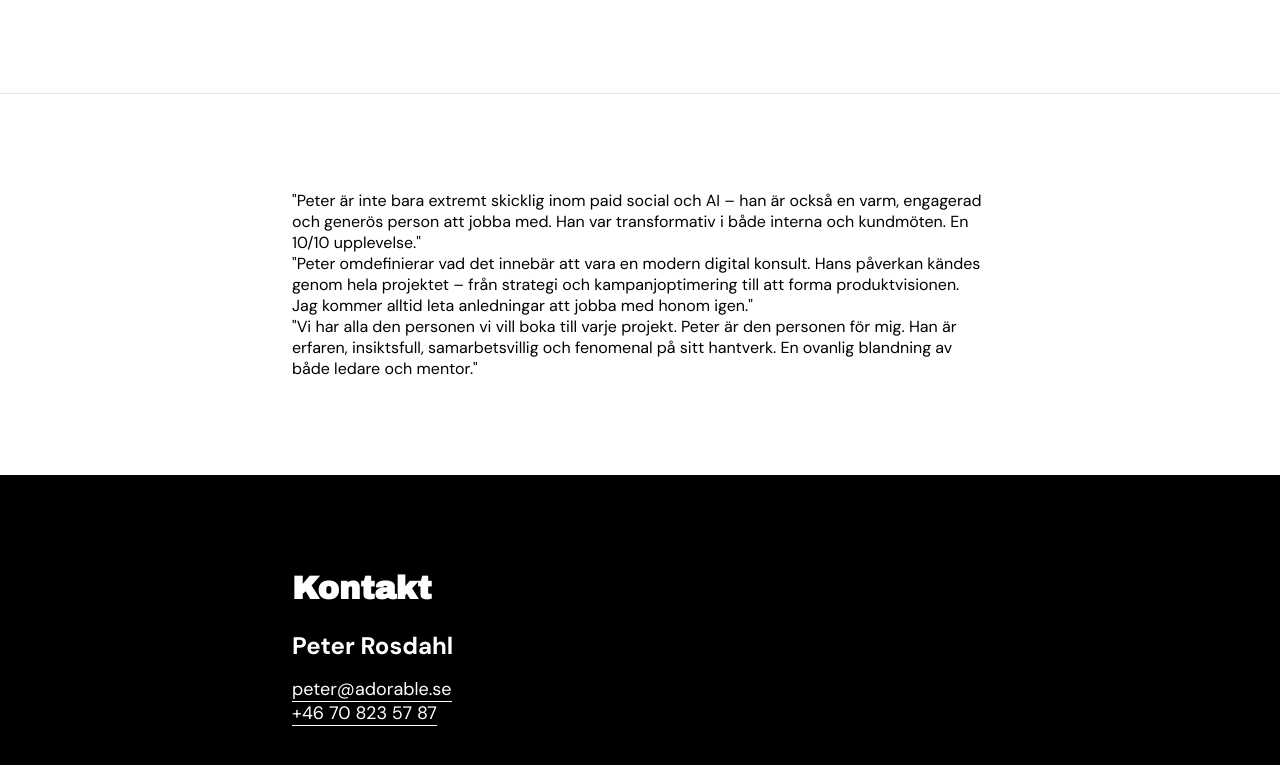
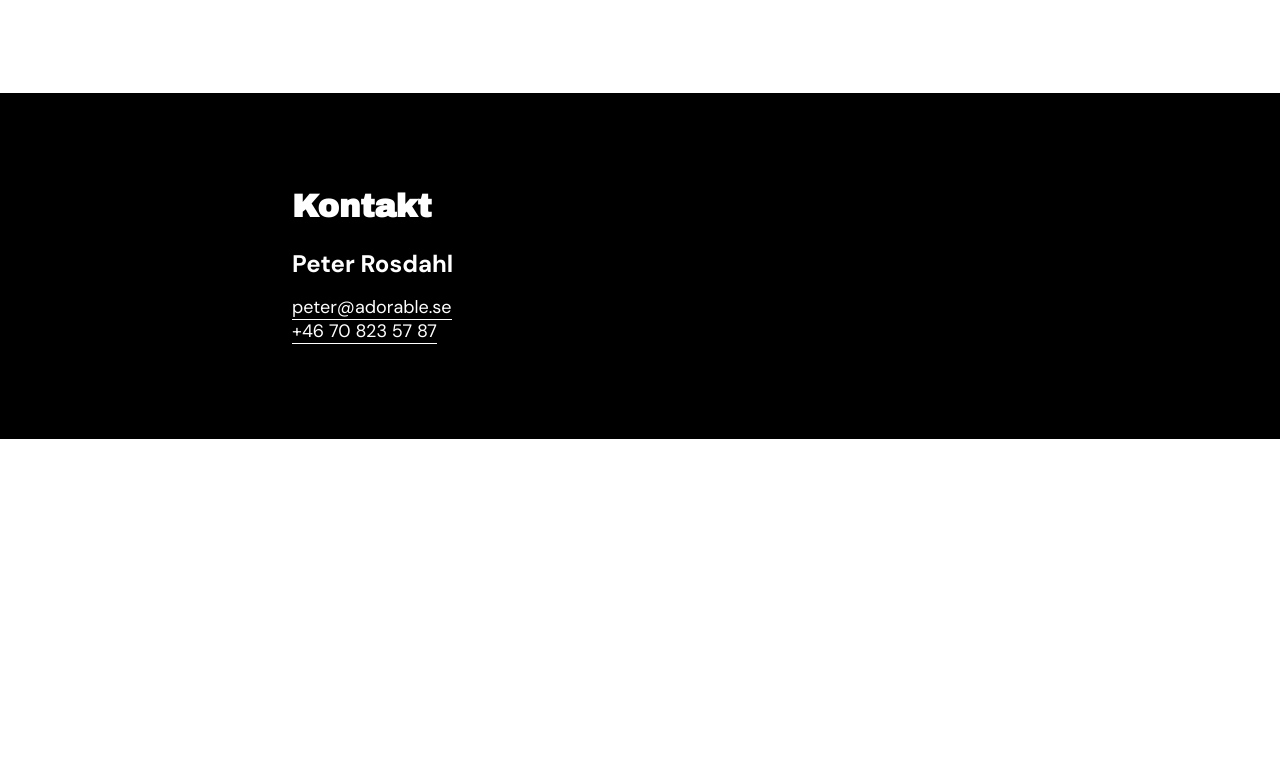
Before and after one commit to PeterRosdahl/adorable-website, an Astro site: page / in a window 1280 px wide. Shown: the part 1034-1799 px from the top of the page. After the commit the page ends 1473 px from the top, so only its background shows below. Built offline with nearby package versions, Linux system fonts and the light colour scheme; Astro itself is replaced by a stand-in of ours.

Commit message:
Ta bort testimonials från index.astro

```diff
--- a/src/pages/index.astro
+++ b/src/pages/index.astro
@@ -25,29 +25,6 @@ import Layout from '../layouts/Layout.astro';
 				<div class="service-item">
 					<h2><a href="/paid-social">Paid Social</a></h2>
 					<p>Meta Ads, LinkedIn, Google Ads. Strategi, uppsättning, optimering. Fokus på resultat som går att mäta.</p>
-				</div>
-			</div>
-		</section>
-
-		<!-- Testimonials -->
-		<section class="section testimonials">
-			<div class="container">
-				<div class="testimonial">
-					<p class="testimonial-text">
-						"Peter är inte bara extremt skicklig inom paid social och AI – han är också en varm, engagerad och generös person att jobba med. Han var transformativ i både interna och kundmöten. En 10/10 upplevelse."
-					</p>
-				</div>
-
-				<div class="testimonial">
-					<p class="testimonial-text">
-						"Peter omdefinierar vad det innebär att vara en modern digital konsult. Hans påverkan kändes genom hela projektet – från strategi och kampanjoptimering till att forma produktvisionen. Jag kommer alltid leta anledningar att jobba med honom igen."
-					</p>
-				</div>
-
-				<div class="testimonial">
-					<p class="testimonial-text">
-						"Vi har alla den personen vi vill boka till varje projekt. Peter är den personen för mig. Han är erfaren, insiktsfull, samarbetsvillig och fenomenal på sitt hantverk. En ovanlig blandning av både ledare och mentor."
-					</p>
 				</div>
 			</div>
 		</section>
```
